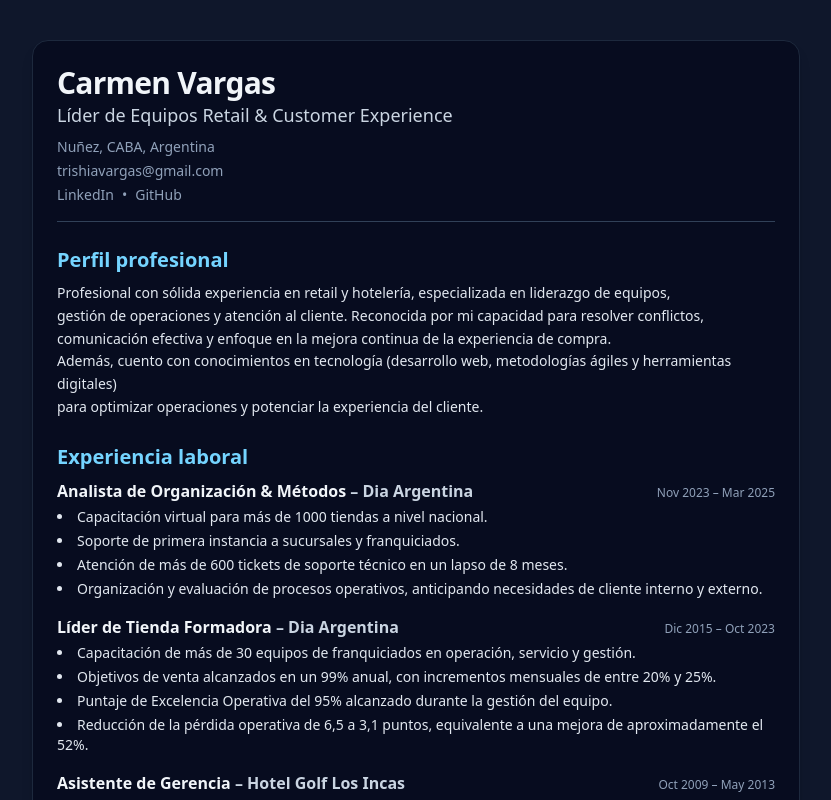
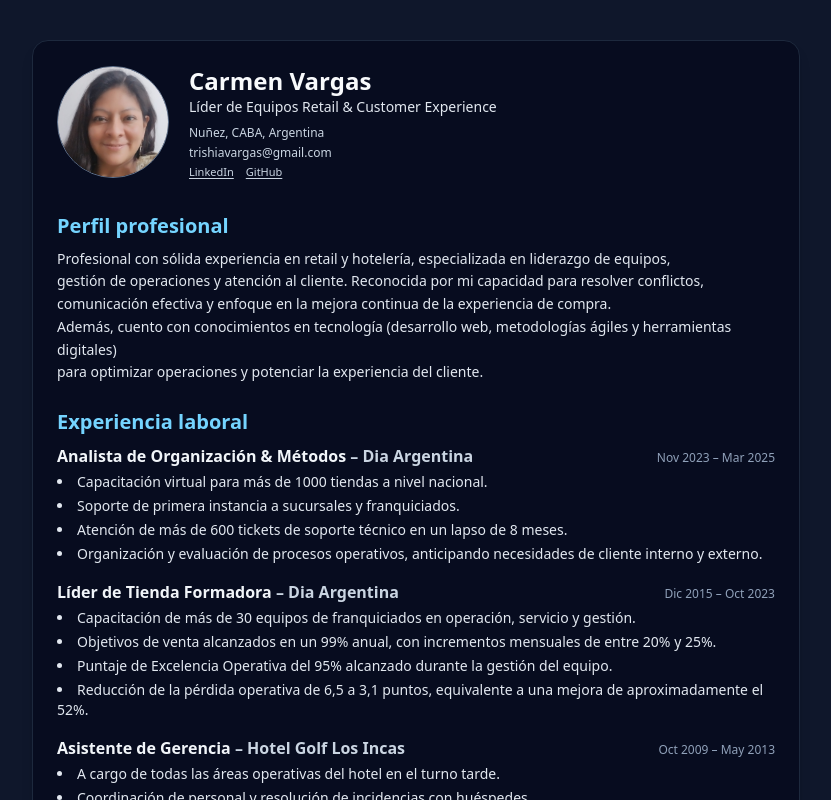
Before and after one commit to CarmenVar/cv-carmen, a React (Vite) app: page / in a window 1280 px wide. Shown: the top 800 px of the page, without its empty margins (224-1055 px from the left). Built offline with nearby package versions, Linux system fonts and the light colour scheme.

Commit message:
insert photo

```diff
--- a/src/App.jsx
+++ b/src/App.jsx
@@ -18,6 +18,7 @@ function App() {
           email={cvData.email}
           linkedin={cvData.linkedin}
           github={cvData.github}
+          data={cvData}
         />
 
         <Summary text={cvData.summary} />
--- a/src/components/Header.jsx
+++ b/src/components/Header.jsx
@@ -1,36 +1,52 @@
-// src/components/Header.jsx
-export function Header({ name, title, location, email, linkedin, github }) {
+import React from "react";
+
+export const Header = ({ data }) => {
   return (
-    <header className="border-b border-slate-700 pb-4 mb-6">
-      <h1 className="text-3xl font-bold tracking-tight">{name}</h1>
-      <p className="text-lg text-slate-300">{title}</p>
-      <div className="mt-2 text-sm text-slate-400 space-y-1">
-        <p>{location}</p>
-        <p>
-          <a href={`mailto:${email}`} className="hover:text-sky-400 underline-offset-2 hover:underline">
-            {email}
-          </a>
+    <header className="flex flex-col md:flex-row items-start md:items-center gap-5 mb-8">
+      {/* Foto */}
+      <div className="w-28 h-28 rounded-full bg-slate-700 overflow-hidden shrink-0 border border-slate-500">
+        {/* Si no hay fotoUrl, podrías dejar un círculo vacío o iniciales */}
+        {data.photoUrl ? (
+          <img
+            src={data.photoUrl}
+            alt={data.name}
+            className="w-full h-full object-cover"
+          />
+        ) : null}
+      </div>
+
+      {/* Datos principales */}
+      <div className="flex-1">
+        <h1 className="text-2xl font-semibold text-slate-50">
+          {data.name}
+        </h1>
+        <p className="text-sm text-slate-200">
+          {data.title}
         </p>
-        <p className="flex flex-wrap gap-2">
+
+        <div className="mt-2 text-xs text-slate-300 space-y-1">
+          <p>{data.location}</p>
+          <p>{data.email}</p>
+          <div className="flex flex-wrap gap-3 text-[11px]">
             <a
-            href={linkedin}
+              href={data.linkedin}
               target="_blank"
               rel="noreferrer"
-            className="hover:text-sky-400 underline-offset-2 hover:underline"
+              className="underline underline-offset-2"
             >
               LinkedIn
             </a>
-          <span>•</span>
             <a
-            href={github}
+              href={data.github}
               target="_blank"
               rel="noreferrer"
-            className="hover:text-sky-400 underline-offset-2 hover:underline"
+              className="underline underline-offset-2"
             >
               GitHub
             </a>
-        </p>
+          </div>
+        </div>
       </div>
     </header>
   );
-}
+};
--- a/src/data/cvData.js
+++ b/src/data/cvData.js
@@ -7,6 +7,7 @@ export const cvData = {
   email: "trishiavargas@gmail.com",
   linkedin: "https://www.linkedin.com/in/carmen-vargas-rodriguez",
   github: "https://github.com/CarmenVar",
+  photoUrl: "/public/carmen cv web.jpg",
   summary: `Profesional con sólida experiencia en retail y hotelería, especializada en liderazgo de equipos,
 gestión de operaciones y atención al cliente. Reconocida por mi capacidad para resolver conflictos,
 comunicación efectiva y enfoque en la mejora continua de la experiencia de compra.
--- a/src/main.jsx
+++ b/src/main.jsx
@@ -1,6 +1,8 @@
 import React from 'react';
 import ReactDOM from 'react-dom/client';
 import App from './App.jsx';
+import { Analytics } from '@vercel/analytics/react';
+import './index.css';
 
 // 👉 IMPORTANTE: acá cargamos Tailwind
 import './index.css';
@@ -8,5 +10,6 @@ import './index.css';
 ReactDOM.createRoot(document.getElementById('root')).render(
   <React.StrictMode>
     <App />
+    <Analytics />
   </React.StrictMode>,
 );
```
Also changed, not shown: public/carmen cv web.jpg (added). Lines whose indentation alone changed are shown as unchanged.
